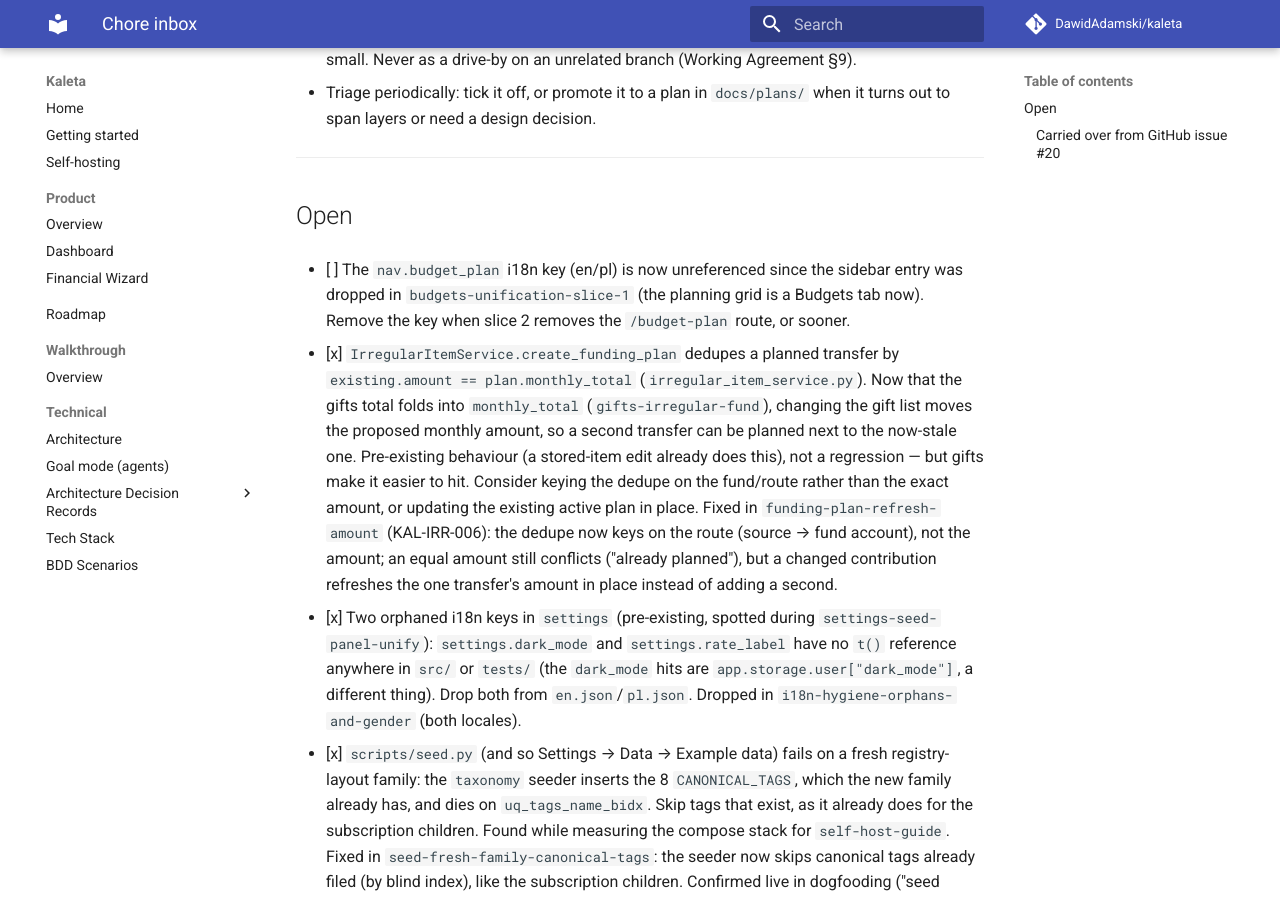
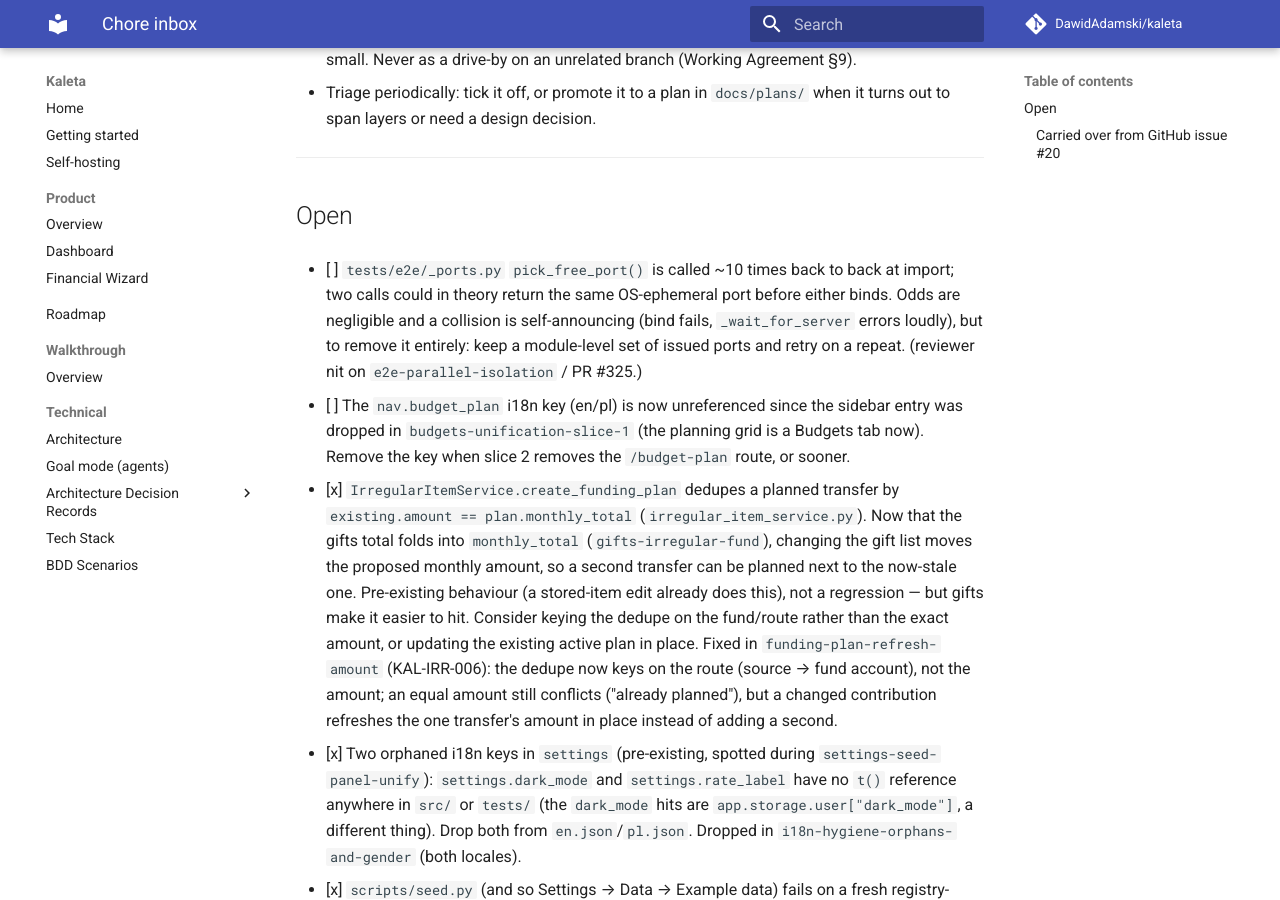
Before and after one commit to DawidAdamski/kaleta, an MkDocs documentation site: the page built from docs/plans/chores.md, in a window 1280 px wide and 900 px high, scrolled down 352 px. Built offline with MkDocs 1.6.1 and Material for MkDocs 9.7.7, drawn with Linux system fonts in a browser that asks for light colours; comment, search, counter and statistics services are not loaded.

Commit message:
chore(plans): note the e2e free-port dedup follow-up (PR #325 nit)
Co-Authored-By: Claude Opus 4.8 <noreply@anthropic.com>

```diff
--- a/docs/plans/chores.md
+++ b/docs/plans/chores.md
@@ -19,6 +19,13 @@ the "Small findings" section of `AGENTS.md` for the rule of thumb.
 ---
 
 ## Open
+
+- [ ] `tests/e2e/_ports.py` `pick_free_port()` is called ~10 times back to back
+      at import; two calls could in theory return the same OS-ephemeral port
+      before either binds. Odds are negligible and a collision is self-announcing
+      (bind fails, `_wait_for_server` errors loudly), but to remove it entirely:
+      keep a module-level set of issued ports and retry on a repeat. (reviewer
+      nit on `e2e-parallel-isolation` / PR #325.)
 
 - [ ] The `nav.budget_plan` i18n key (en/pl) is now unreferenced since the
       sidebar entry was dropped in `budgets-unification-slice-1` (the planning
```
